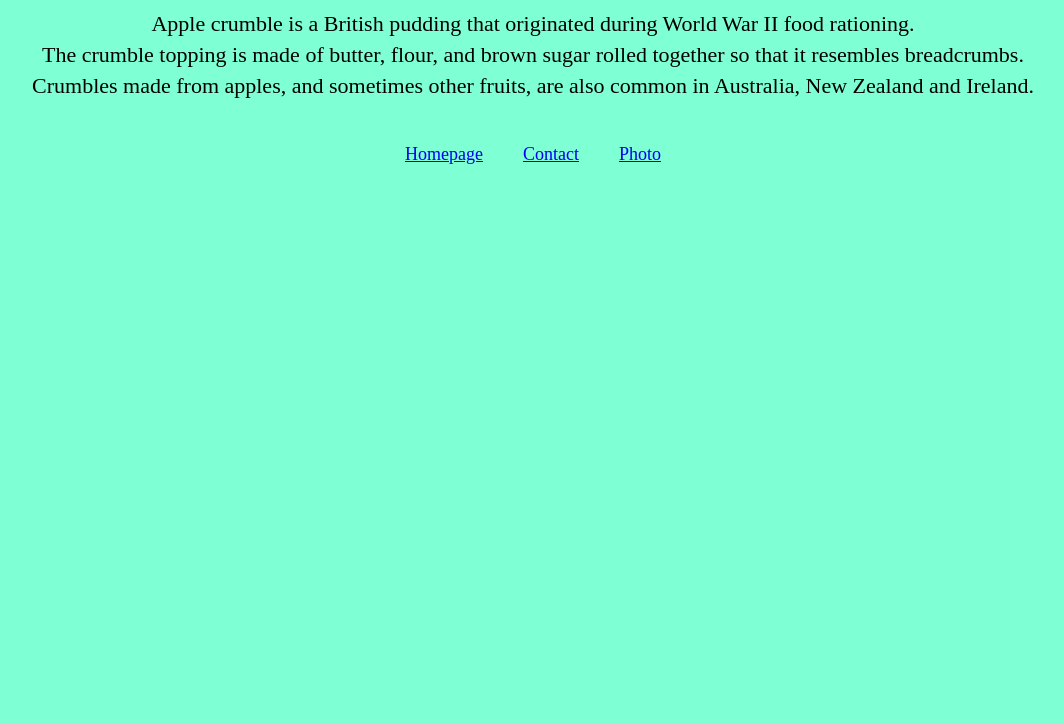
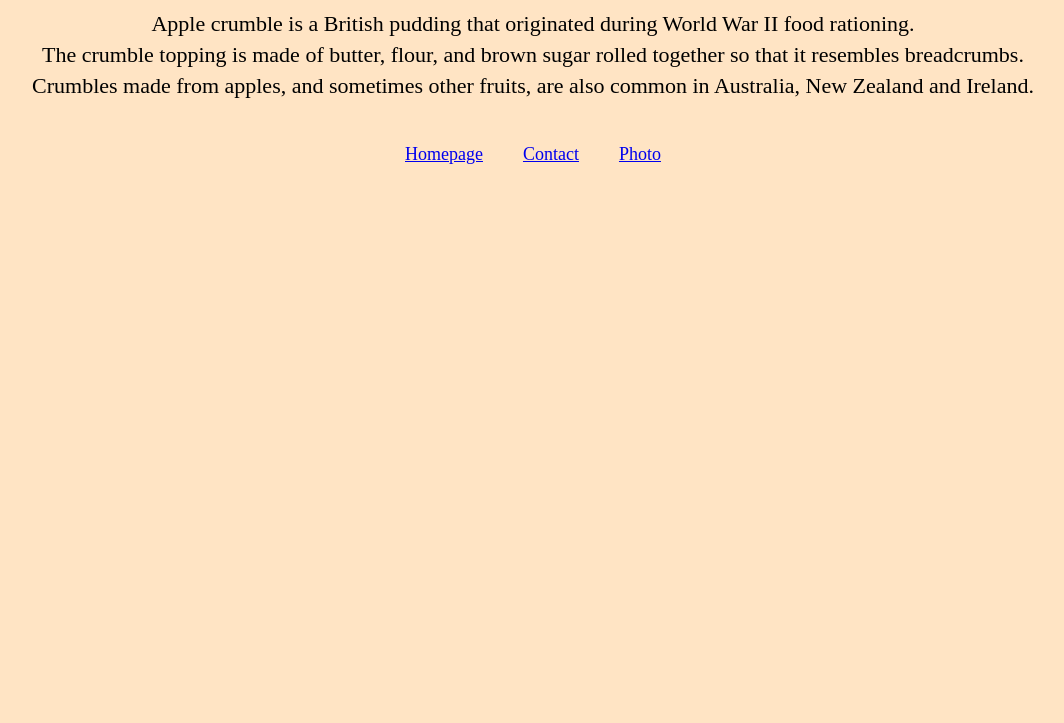
Before and after one commit to Hellenbur/Multiple-Pages-Static-Hosting, a plain HTML site: page index.html in a window 1280 px wide. Shown: the part 77-800 px from the top of the page, without its empty margins (107-1171 px from the left). Drawn offline with Linux system fonts and the light colour scheme.

Commit message:
background colour changed to initial

```diff
--- a/style.css
+++ b/style.css
@@ -1,5 +1,5 @@
 body {
-  background-color:aquamarine ;
+  background-color: bisque ;
 }
 h1 {
   margin-top: 20px;
```
